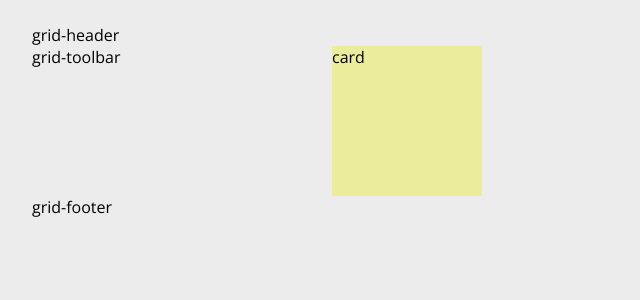
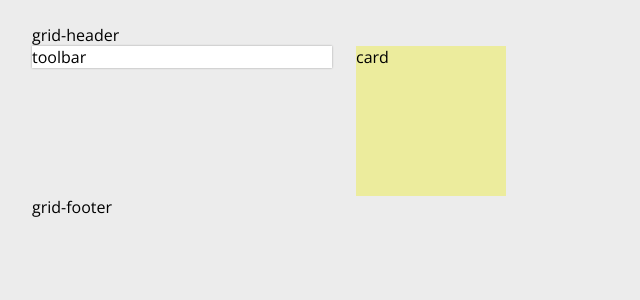
Before and after one commit to MyCreatief/scrum-board, a Vue app: page / in a window 1280 px wide. Shown: the top 300 px of the page, without its empty margins (0-640 px from the left). Built offline with nearby package versions, Linux system fonts and the light colour scheme.

Commit message:
Created module toolbar.

```diff
--- a/src/modules/scrumboard/scrumboard.html
+++ b/src/modules/scrumboard/scrumboard.html
@@ -1,8 +1,10 @@
 <div class="container">
-  <div class="grid-toolbar">grid-toolbar</div>
+  <div class="grid-toolbar">
+    <toolbar></toolbar>
+  </div>
   <div class="grid-header">grid-header</div>
   <section class="grid-content">
-    <card v-for="card in cards"></card>
+    <card v-for="card in cards" v-bind:key="card"></card>
   </section>
   <div class="grid-footer">grid-footer</div>
 </div>
--- a/src/modules/scrumboard/scrumboard.js
+++ b/src/modules/scrumboard/scrumboard.js
@@ -1,9 +1,11 @@
 import card from './../card/card.vue';
+import toolbar from './../toolbar/toolbar.vue';
 
 export default {
   name: 'scrumboard',
   components: {
-    card
+    card,
+    toolbar
   },
   computed: {
     cards() {
--- /dev/null
+++ b/src/modules/toolbar/toolbar.html
@@ -0,0 +1,3 @@
+<div class="toolbar">
+  toolbar
+</div>
--- /dev/null
+++ b/src/modules/toolbar/toolbar.js
@@ -0,0 +1,3 @@
+export default {
+  name: 'toolbar'
+}
--- /dev/null
+++ b/src/modules/toolbar/toolbar.scss
@@ -0,0 +1,4 @@
+.toolbar {
+  box-shadow: 0 0 rem-calc(2) darken($color-tertiary, 30%);
+  background-color: $color-white;
+}
--- /dev/null
+++ b/src/modules/toolbar/toolbar.vue
@@ -0,0 +1,3 @@
+<template src="./toolbar.html"></template>
+<script src="./toolbar.js"></script>
+<style lang="scss" src="./toolbar.scss"></style>
--- a/src/style/templates/_template.collums.two.scss
+++ b/src/style/templates/_template.collums.two.scss
@@ -3,6 +3,7 @@
   grid-template-columns: rem-calc(300) auto;
   grid-template-rows: auto;
   margin-top: $spacing-m;
+  column-gap: $spacing-m;
   justify-items: stretch;
 
   grid-template-areas:
```
